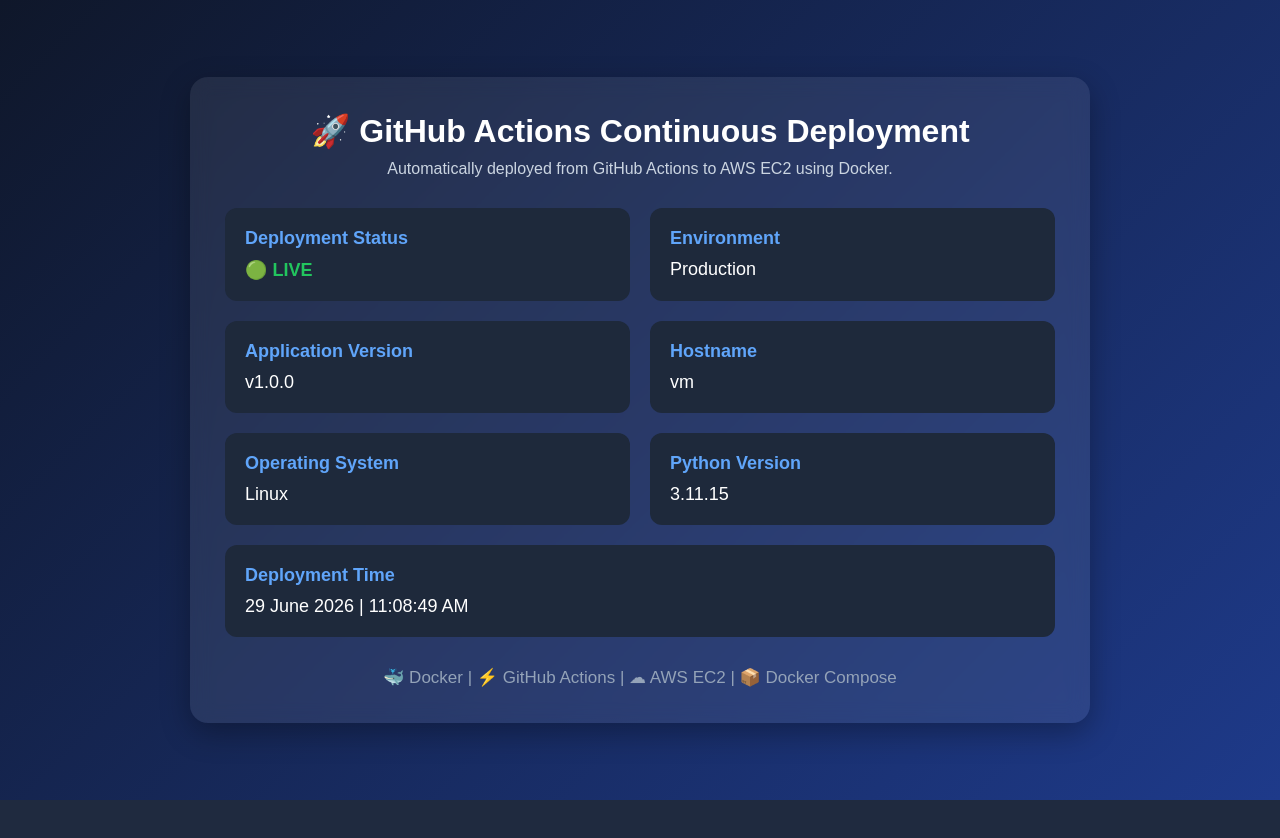
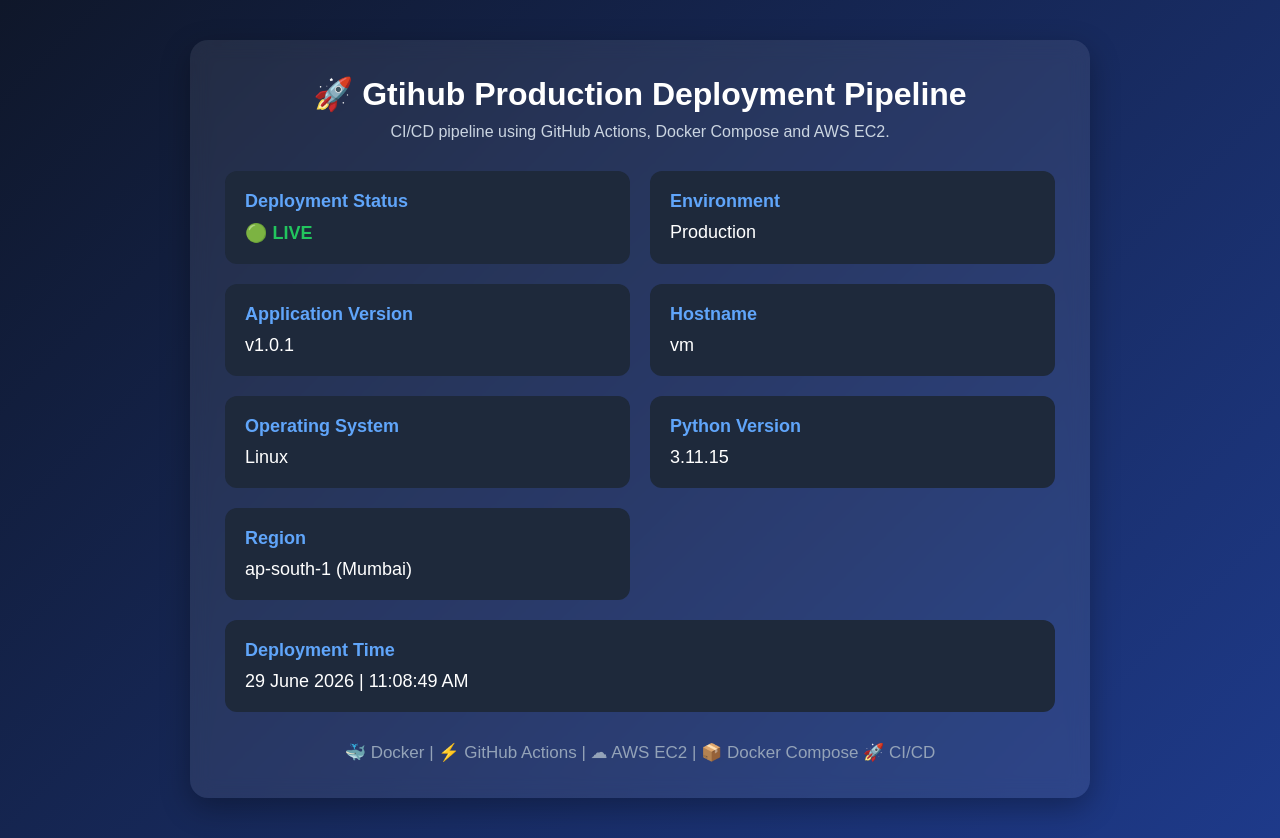
Before and after one commit to Suchitdev/github-actions-cd, a Flask app: page / in a window 1280 px wide. Before the commit the page ends 800 px from the top, so only its background shows below. Run offline with Flask 3, Linux system fonts and the light colour scheme.

Commit message:
Update application version

```diff
--- a/app.py
+++ b/app.py
@@ -13,7 +13,7 @@ def home():
         current_time=datetime.now().strftime("%d %B %Y | %I:%M:%S %p"),
         os_name=platform.system(),
         python_version=platform.python_version(),
-        version="v1.0.0",
+        version="v1.0.1",
         environment="Production",
         status="LIVE"
     )
--- a/templates/index.html
+++ b/templates/index.html
@@ -13,11 +13,9 @@
 
     <div class="container">
 
-        <h1>🚀 GitHub Actions Continuous Deployment</h1>
-
+        <h1>🚀 Gtihub Production Deployment Pipeline </h1>
         <p class="subtitle">
-            Automatically deployed from GitHub Actions to AWS EC2 using Docker.
-        </p>
+            CI/CD pipeline using GitHub Actions, Docker Compose and AWS EC2.
 
         <div class="grid">
 
@@ -51,6 +49,11 @@
                 <p>{{ python_version }}</p>
             </div>
 
+            <div class="card">
+                 <h2>Region</h2>
+                 <p>ap-south-1 (Mumbai)</p>
+            </div>
+
             <div class="card full">
                 <h2>Deployment Time</h2>
                 <p>{{ current_time }}</p>
@@ -65,6 +68,7 @@
                 ⚡ GitHub Actions |
                 ☁ AWS EC2 |
                 📦 Docker Compose
+                🚀 CI/CD
             </p>
 
         </footer>
```
Also changed, not shown: .github/workflows/deploy.yml.
